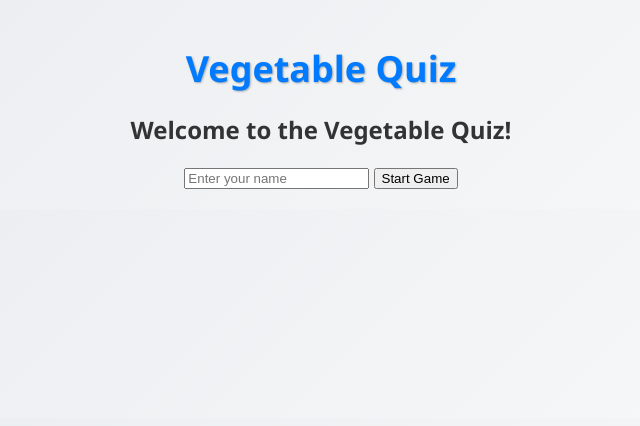
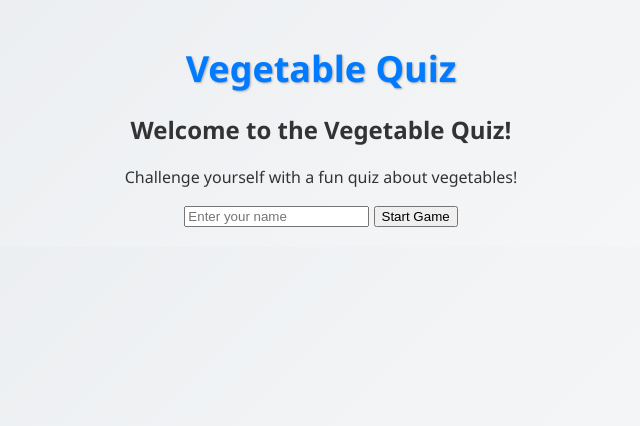
Before and after one commit to anwarr13/Madronero, a PHP site: page / in a window 1280 px wide. Shown: the top 426 px of the page, without its empty margins (319-959 px from the left). Run offline with PHP 8.4, Linux system fonts and the light colour scheme.

Commit message:
Update index.php

```diff
--- a/Vegetable_Game/index.php
+++ b/Vegetable_Game/index.php
@@ -94,6 +94,7 @@
 
     <div id="start-screen">
         <h2>Welcome to the Vegetable Quiz!</h2>
+        <p>Challenge yourself with a fun quiz about vegetables!</p>
         <form id="player-form">
             <input type="text" id="player-name" placeholder="Enter your name" required>
             <button type="submit">Start Game</button>
```
